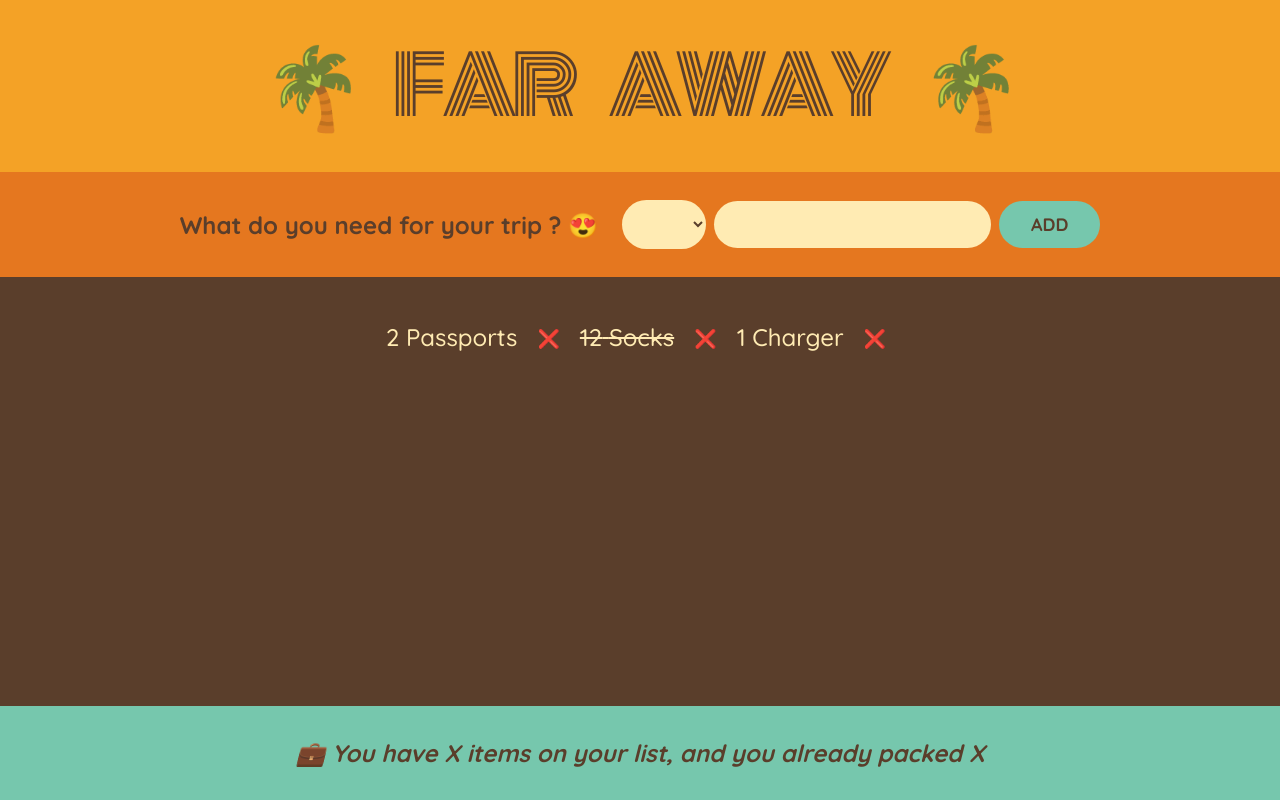
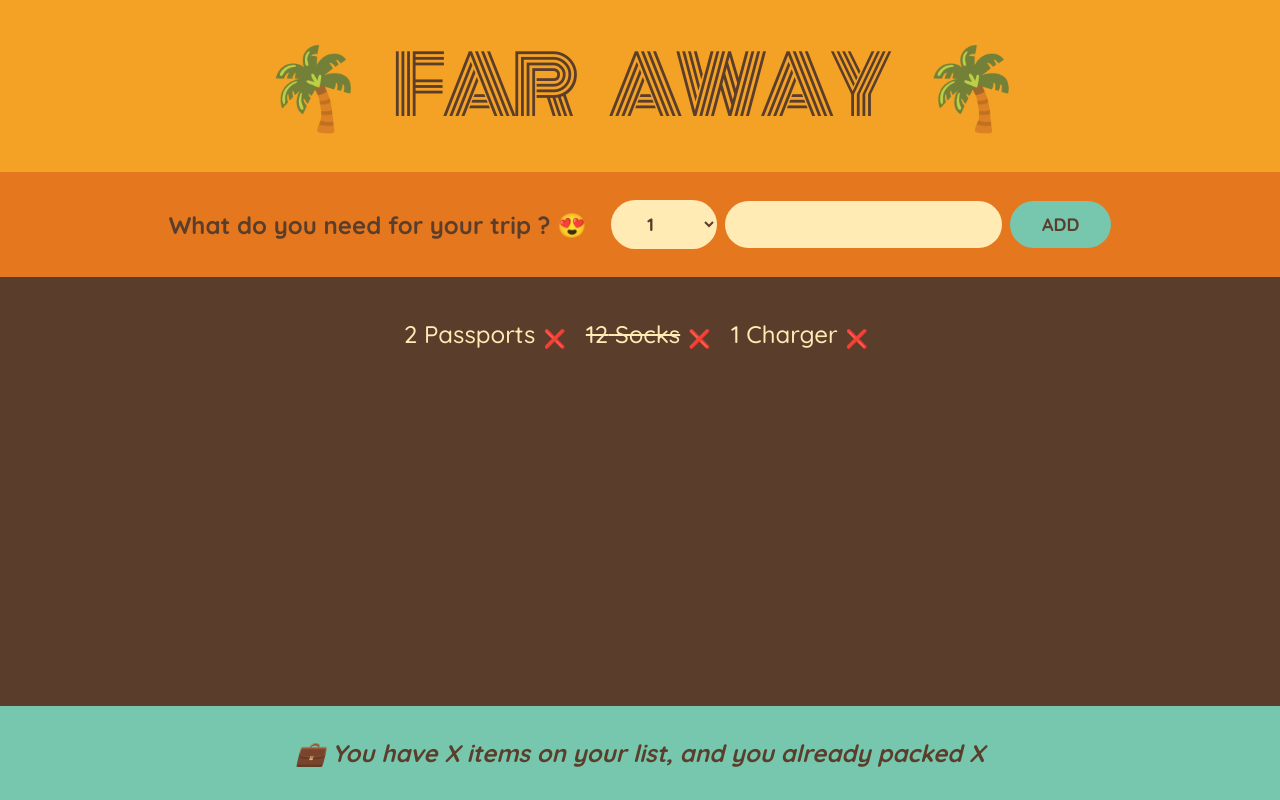
Before and after one commit to Philippe35507/travel-list, a React (Vite) app: page / in a window 1280 px wide. Built offline with nearby package versions, Linux system fonts and the light colour scheme.

Commit message:
Handling Submissions: preventDefault

```diff
--- a/src/App.jsx
+++ b/src/App.jsx
@@ -20,11 +20,16 @@ function Logo() {
 }
 
 function Form() {
+  function handleSubmit(e) {
+    e.preventDefault();
+    return;
+  }
+
   return (
-    <form className="add-form">
+    <form className="add-form" onSubmit={handleSubmit}>
       <h3>What do you need for your trip ? 😍</h3>
       <select>
-        {Array.from({ lengh: 20 }, (_, i) => i + 1).map((num) => (
+        {Array.from({ length: 20 }, (_, i) => i + 1).map((num) => (
           <option value={num} key={num}>
             {num}
           </option>
@@ -50,12 +55,12 @@ function PackingList() {
 
 function Item({ item }) {
   return (
-    <li>
+    <div>
       <span style={item.packed ? { textDecoration: "line-through" } : {}}>
         {item.quantity} {item.description}
       </span>
       <button>❌</button>
-    </li>
+    </div>
   );
 }
 
```
